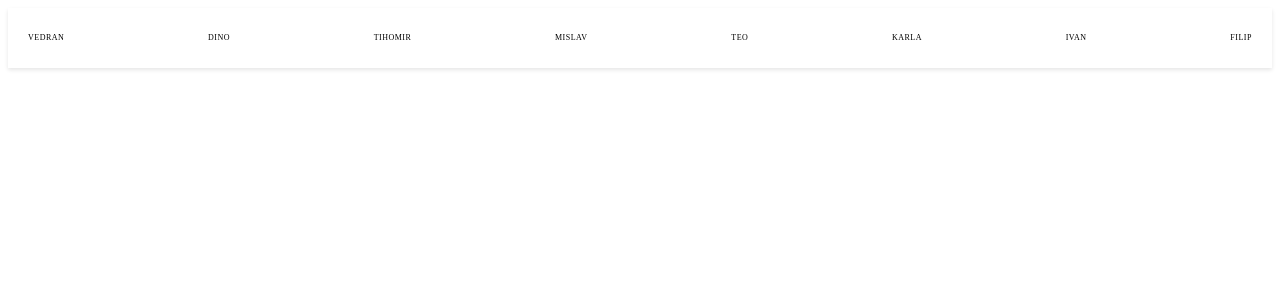
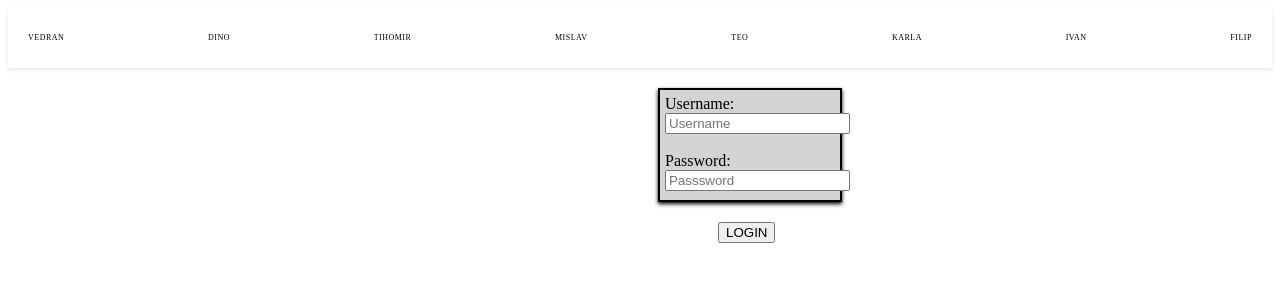
Before and after one commit to majkprpik/angular-edu-2023, an Angular app: page /tihomir in a window 1280 px wide. Before the commit this address led to /. Shown: the top 300 px of the page. Built offline with nearby package versions, Linux system fonts and the light colour scheme.

Commit message:
dodao novi component

```diff
--- a/src/app/app-routing.module.ts
+++ b/src/app/app-routing.module.ts
@@ -6,6 +6,11 @@ const routes: Routes = [
     path: 'test',
     loadChildren: () =>
       import('./modules/test/test.module').then((m) => m.TestModule),
+  },
+  {
+    path: 'tihomir',
+    loadChildren: () =>
+      import('./modules/tihomir/tihomir.module').then((m) => m.TihomirModule),
   },
   {
     path: 'my-module15',
--- /dev/null
+++ b/src/app/modules/tihomir/tihomir.component.html
@@ -0,0 +1,12 @@
+<div class="form" [ngStyle]="{ 'margin-top': '20px', 'margin-left': '650px' }">
+    Username:
+    <input  type="text" placeholder="Username" [(ngModel)]="osoba.username"/>
+    <br />
+    <br />
+    Password:
+    <input  type="password" placeholder="Passsword" [(ngModel)]="osoba.password"/>
+</div>
+
+<button class="loginButton" [ngStyle]="{ 'margin-top': '20px', 'margin-left': '710px'}" (click)="login()">
+    LOGIN
+</button>
--- a/src/app/modules/tihomir/tihomir.component.scss
+++ b/src/app/modules/tihomir/tihomir.component.scss
@@ -0,0 +1,17 @@
+.form{
+    height: 100px;
+    width: 170px;
+    background-color: lightgray;
+
+    margin-top: 20px;
+    padding: 5px;
+
+    border: 2px solid black;
+    box-shadow: 0 2px 4px 0 black;
+}
+
+.loginButton{
+    &:hover{
+        background-color: aquamarine;
+    }
+}
--- /dev/null
+++ b/src/app/modules/tihomir/tihomir.component.ts
@@ -0,0 +1,18 @@
+import { Component } from '@angular/core';
+
+@Component({
+  selector: 'app-tihomir',
+  templateUrl: './tihomir.component.html',
+  styleUrls: ['./tihomir.component.scss']
+})
+export class TihomirComponent {
+
+  osoba = {
+    username : "",
+    password : ""
+  };
+
+  login(){
+    console.log(this.osoba);
+  }
+}
```
Also changed, not shown: src/app/modules/tihomir/tihomir-routing.module.ts (added, +17 -0 lines), src/app/modules/tihomir/tihomir.module.ts (added, +19 -0 lines), 1 other file (tests, documents, lock files or other folders).
